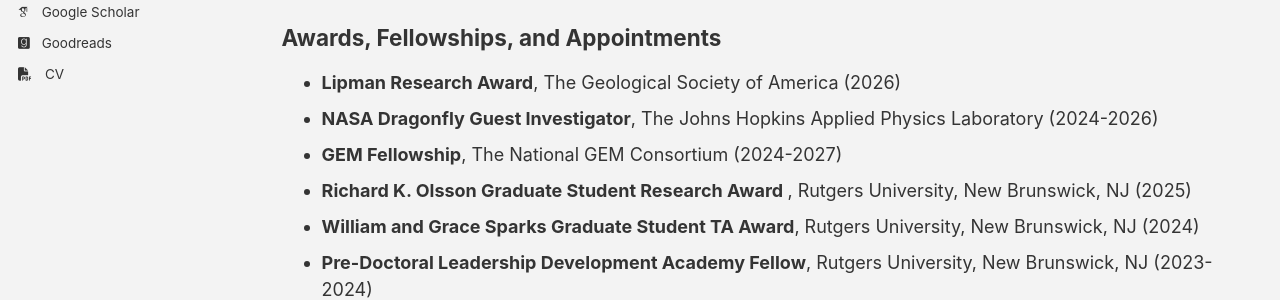
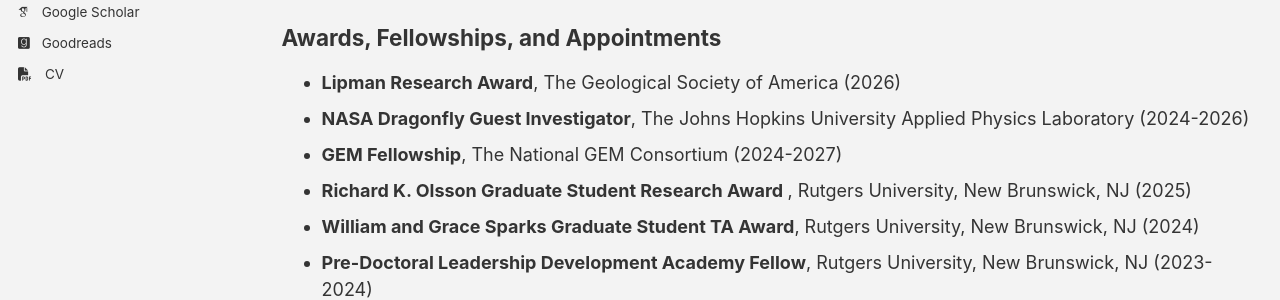
Before and after one commit to levparsons/AcademicWebsite, a Jekyll site: the page built from _pages/education.md, in a window 1280 px wide and 1121 px high. Shown: the part 493-793 px from the top of the window. Built offline with Jekyll 4.4.1, drawn with Linux system fonts in a browser that asks for light colours; some web fonts are replaced; a script bundle is joined from its source files by our own code; library files that are not in the unit come from our copies.

Commit message:
Update education.md

```diff
--- a/_pages/education.md
+++ b/_pages/education.md
@@ -33,7 +33,7 @@
     <strong>Lipman Research Award</strong>, The Geological Society of America (2026)
   </li>
   <li>
-    <strong>NASA Dragonfly Guest Investigator</strong>, The Johns Hopkins Applied Physics Laboratory (2024-2026)
+    <strong>NASA Dragonfly Guest Investigator</strong>, The Johns Hopkins University Applied Physics Laboratory (2024-2026)
   </li>
   <li>
     <strong>GEM Fellowship</strong>, The National GEM Consortium (2024-2027)
```
